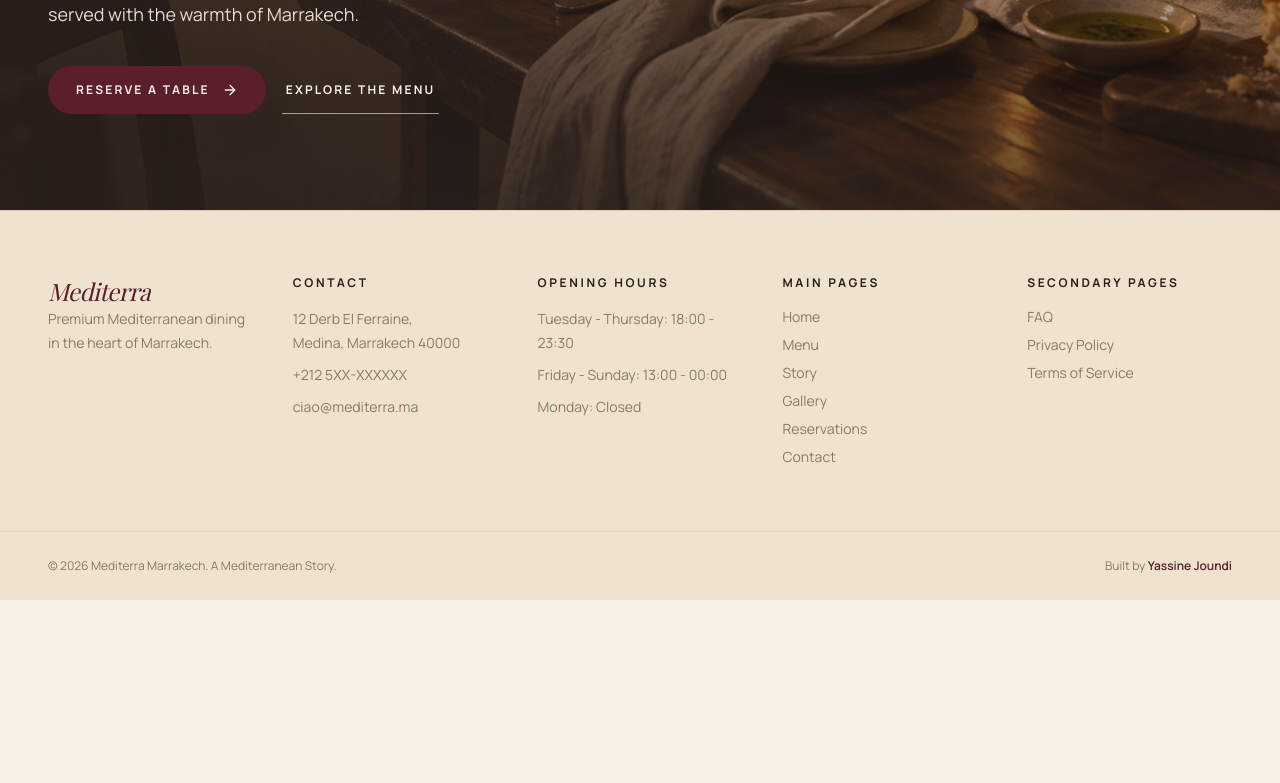
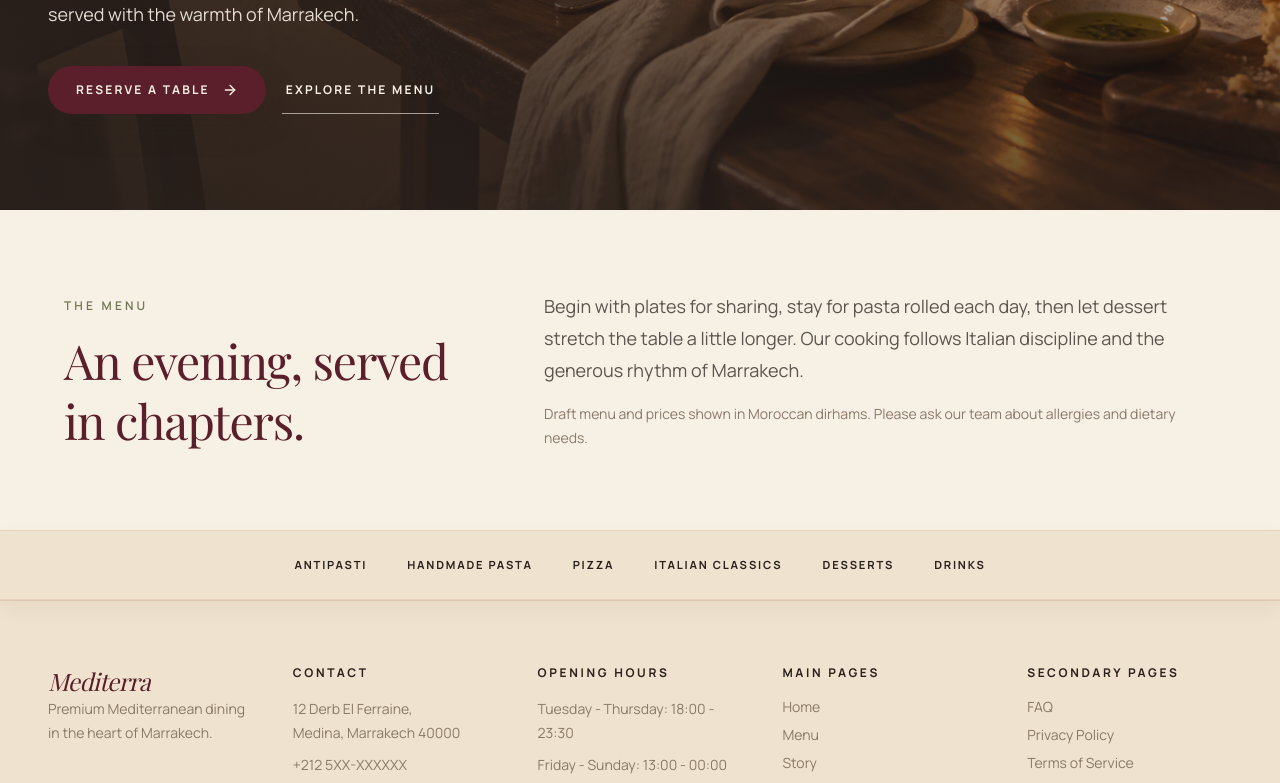
Before and after one commit to yassinejoundi/mediterra-restaurant, a Next.js app: page /menu in a window 1280 px wide. Shown: the part 590-1373 px from the top of the page. Before the commit the page ends 1190 px from the top, so only its background shows below. Built offline with nearby package versions, Linux system fonts and the light colour scheme; a web font is replaced by a local one.

Commit message:
feat(menu): add category navigation

```diff
--- a/components/menu/Main.tsx
+++ b/components/menu/Main.tsx
@@ -50,7 +50,49 @@ export function Main() {
         </div>
       </section>
 
-      <div id="menu-categories" />
+      <section id="menu-categories" className="scroll-mt-28 bg-plaster px-5 py-16 sm:px-8 sm:py-20 lg:px-12">
+        <ScrollReveal className="mx-auto grid max-w-6xl gap-8 lg:grid-cols-[0.8fr_1.2fr] lg:items-end">
+          <div>
+            <p className="font-label text-xs font-semibold uppercase tracking-[0.26em] text-olive">The menu</p>
+            <h2 className="mt-4 text-balance font-heading text-4xl leading-tight tracking-[-0.025em] text-wine sm:text-5xl">
+              An evening, served in chapters.
+            </h2>
+          </div>
+          <div className="max-w-2xl lg:justify-self-end">
+            <p className="text-pretty text-base leading-7 text-espresso/75 sm:text-lg sm:leading-8">
+              Begin with plates for sharing, stay for pasta rolled each day, then let dessert stretch the table a little longer.
+              Our cooking follows Italian discipline and the generous rhythm of Marrakech.
+            </p>
+            <p className="mt-4 text-sm leading-6 text-taupe">
+              Draft menu and prices shown in Moroccan dirhams. Please ask our team about allergies and dietary needs.
+            </p>
+          </div>
+        </ScrollReveal>
+      </section>
+
+      <nav
+        aria-label="Menu categories"
+        className="sticky top-20 z-30 border-y border-terracotta/15 bg-linen/95 shadow-[0_8px_24px_rgba(42,33,29,0.05)] backdrop-blur-md"
+      >
+        <div className="mx-auto flex max-w-screen-2xl gap-2 overflow-x-auto px-5 py-3 sm:px-8 lg:justify-center lg:px-12">
+          {[
+            ["Antipasti", "antipasti"],
+            ["Handmade Pasta", "pasta"],
+            ["Pizza", "pizza"],
+            ["Italian Classics", "classics"],
+            ["Desserts", "desserts"],
+            ["Drinks", "drinks"],
+          ].map(([label, id]) => (
+            <a
+              key={id}
+              href={`#${id}`}
+              className="inline-flex min-h-11 shrink-0 items-center rounded-full px-4 font-label text-[0.7rem] font-bold uppercase tracking-[0.16em] text-espresso transition-colors hover:bg-plaster hover:text-wine focus-visible:outline-2 focus-visible:outline-offset-2 focus-visible:outline-wine"
+            >
+              {label}
+            </a>
+          ))}
+        </div>
+      </nav>
     </main>
   );
 }
--- a/components/menu/Script.tsx
+++ /dev/null
@@ -1,56 +0,0 @@
-
-"use client";
-
-import { useEffect } from "react";
-
-export function Script() {
-  useEffect(() => {
-    const run = new Function(`
-              // Simple active state observer for side nav
-              document.addEventListener('DOMContentLoaded', () => {
-                  const sections = document.querySelectorAll('section[id]');
-                  const navLinks = document.querySelectorAll('aside nav a[href^="#"]');
-
-                  // Function to reset all links to inactive state based on JSON
-                  const resetLinks = () => {
-                      navLinks.forEach(link => {
-                          link.className = "flex items-center gap-3 text-taupe hover:bg-sage transition-colors p-3 rounded-lg font-label uppercase tracking-widest text-xs group";
-                          // Reset text color span if exists
-                          const textSpan = link.querySelector('span');
-                          if(textSpan) textSpan.classList.add('group-hover:text-text-primary', 'transition-colors');
-                      });
-                  };
-
-                  // Function to set active link based on JSON active state
-                  const setActiveLink = (id) => {
-                      resetLinks();
-                      const activeLink = document.querySelector(\`aside nav a[href="#\${id}"]\`);
-                      if (activeLink) {
-                          activeLink.className = "flex items-center gap-3 text-wine font-bold bg-plaster rounded-lg p-3 translate-x-1 transition-transform font-label uppercase tracking-widest text-xs group";
-                          const textSpan = activeLink.querySelector('span');
-                          if(textSpan) textSpan.classList.remove('group-hover:text-text-primary');
-                      }
-                  };
-
-                  const observerOptions = {
-                      root: null,
-                      rootMargin: '-20% 0px -60% 0px', // Adjust triggers slightly above middle
-                      threshold: 0
-                  };
-
-                  const observer = new IntersectionObserver((entries) => {
-                      entries.forEach(entry => {
-                          if (entry.isIntersecting) {
-                              setActiveLink(entry.target.id);
-                          }
-                      });
-                  }, observerOptions);
-
-                  sections.forEach(section => observer.observe(section));
-              });
-          `);
-    run();
-  }, []);
-
-  return null;
-}
```
